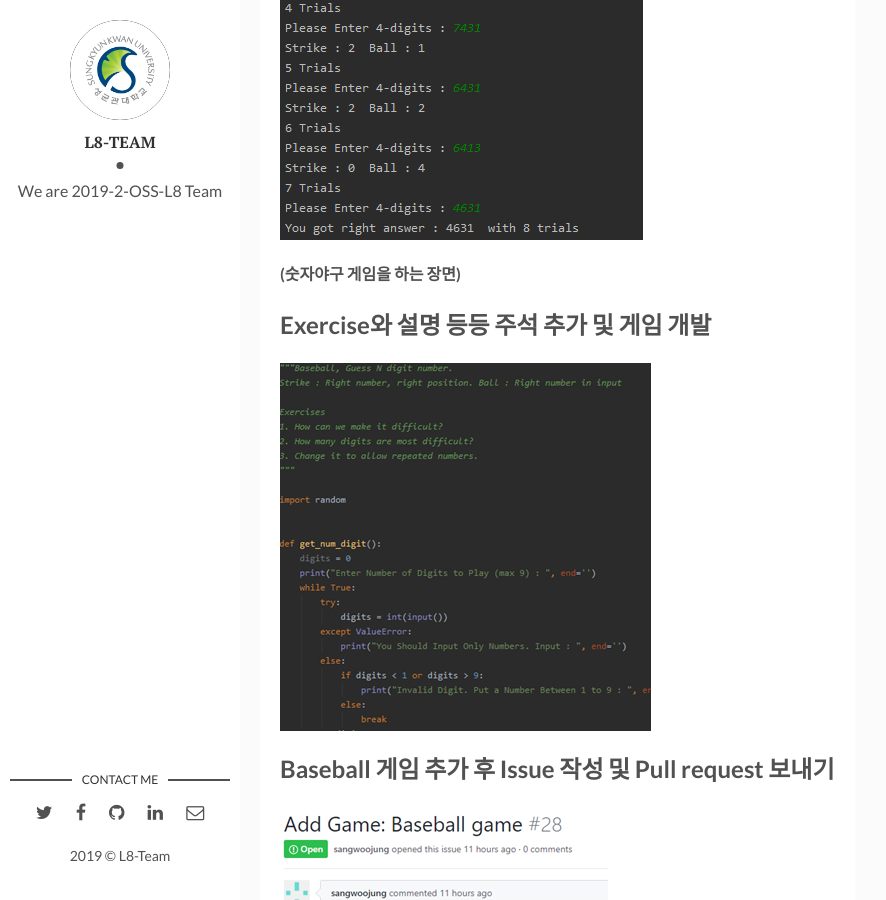
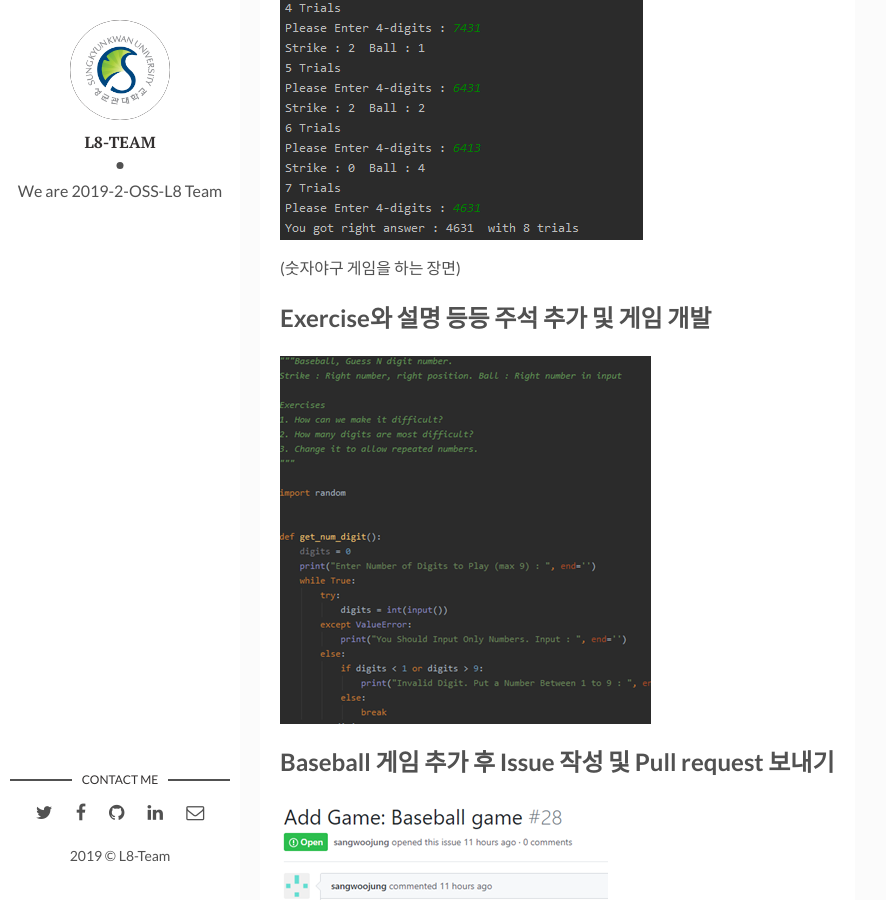
Before and after one commit to 19-2-SKKU-OSS/2019-2-OSS-L8-page, a Jekyll site: the page built from _posts/2017-04-06-how-i-rest-from-work (3번째 사본).markdown, in a window 1280 px wide and 900 px high, scrolled down 715 px. Shown: the whole window, without its empty margins (0-886 px from the left). Built offline with Jekyll 4.4.1, drawn with Linux system fonts in a browser that asks for light colours; comment, search, counter and statistics services are not loaded.

```diff
--- a/_posts/2017-04-06-how-i-rest-from-work (3번째 사본).markdown
+++ b/_posts/2017-04-06-how-i-rest-from-work (3번째 사본).markdown
@@ -13,11 +13,12 @@
 
 ![baseball]({{site.baseurl}}/assets/img/baseball.png)
 
-#### (숫자야구 게임을 하는 장면)
+(숫자야구 게임을 하는 장면)
 
 ## Exercise와 설명 등등 주석 추가 및 게임 개발
 
 ![baseball_1]({{site.baseurl}}/assets/img/baseball_1.png)
+
 
 ## Baseball 게임 추가 후 Issue 작성 및 Pull request 보내기
 
```
